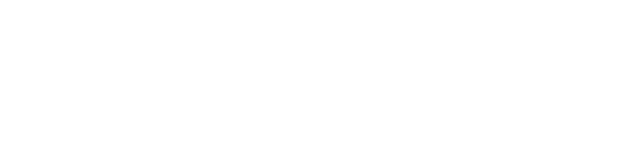
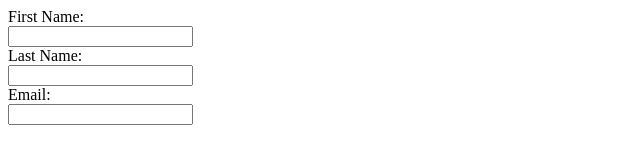
Before and after one commit to KelThomas007/KelThomas007.github.io, a plain HTML site: page Contact.html in a window 1280 px wide. Shown: the whole page, without its empty margins (0-640 px from the left). Drawn offline with Linux system fonts and the light colour scheme.

Commit message:
updated Contact page

```diff
--- a/About.html
+++ b/About.html
@@ -2,6 +2,7 @@
 <html>
   <head>
     <title>Title of the document</title>
+    <link rel="stylesheet" href="./styles.css" />
   </head>
 
   <body>
--- a/Contact.html
+++ b/Contact.html
@@ -0,0 +1,47 @@
+<!DOCTYPE html>
+<html>
+  <head>
+    <title>Conatct Page</title>
+  </head>
+
+  <body>
+    <form>
+      <div class="form-group row">
+        <label
+          for="colFormLabelSm"
+          class="col-sm-2 col-form-label col-form-label-sm"
+          >First Name:</label
+        >
+        <div class="col-sm-10">
+          <input
+            type="email"
+            class="form-control form-control-sm"
+            id="colFormLabelSm"
+          />
+        </div>
+      </div>
+      <div class="form-group row">
+        <label for="colFormLabel" class="col-sm-2 col-form-label"
+          >Last Name:</label
+        >
+        <div class="col-sm-10">
+          <input type="email" class="form-control" id="colFormLabel" />
+        </div>
+      </div>
+      <div class="form-group row">
+        <label
+          for="colFormLabelLg"
+          class="col-sm-2 col-form-label col-form-label-lg"
+          >Email:</label
+        >
+        <div class="col-sm-10">
+          <input
+            type="email"
+            class="form-control form-control-lg"
+            id="colFormLabelLg"
+          />
+        </div>
+      </div>
+    </form>
+  </body>
+</html>
```
Also changed, not shown: Index.html (+3 -20 lines).
